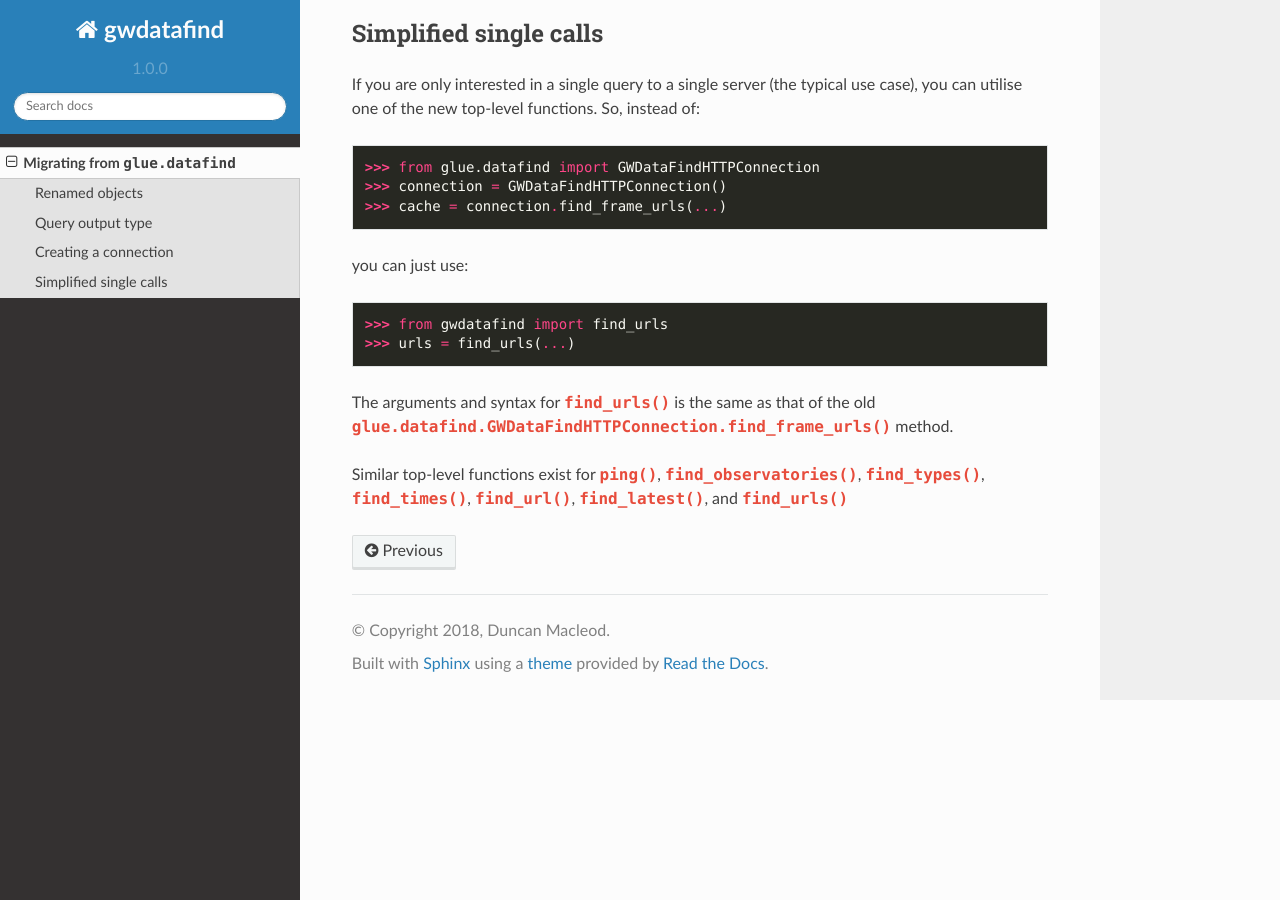
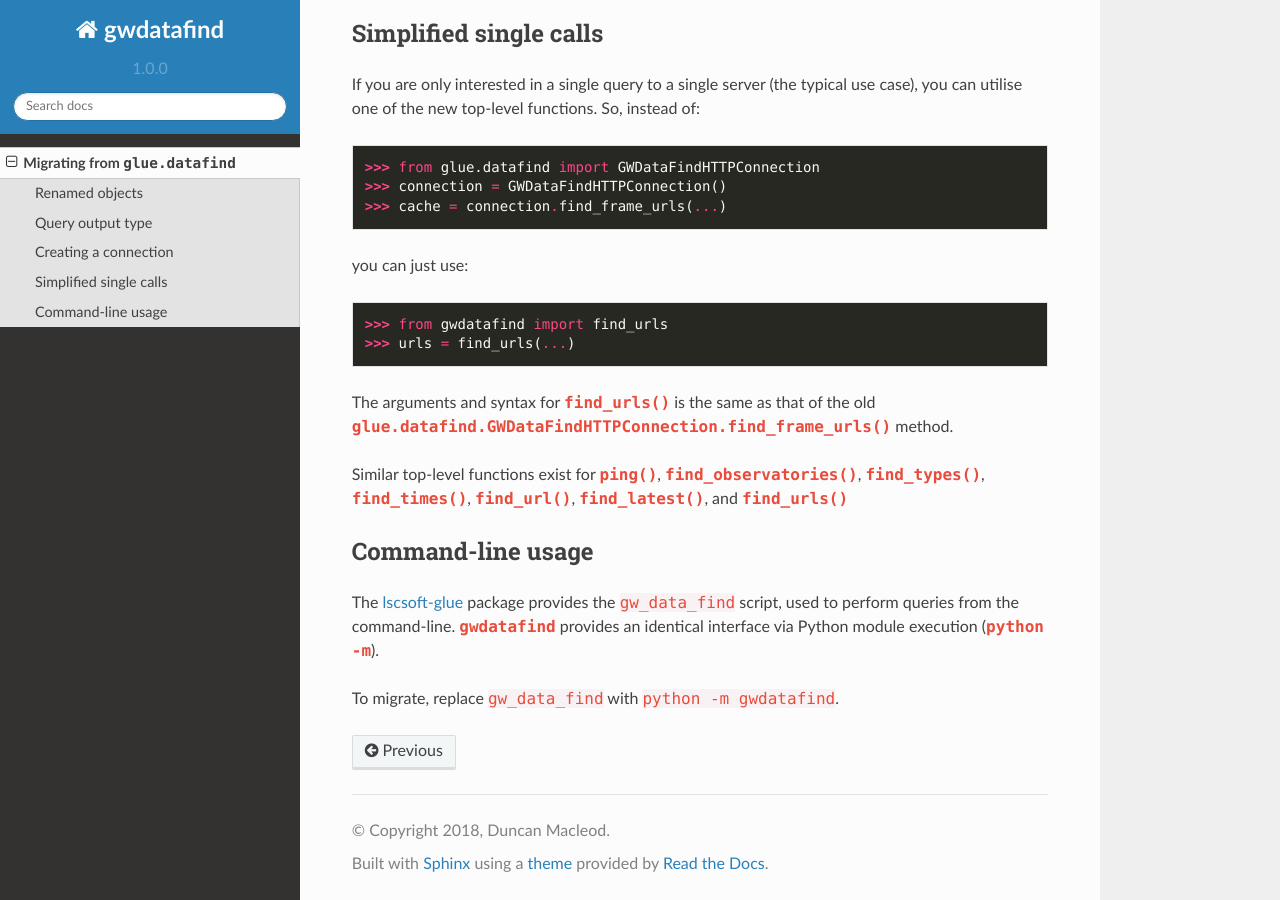
Before and after one commit to duncan-brown/gwdatafind, a Sphinx documentation site: the page built from docs/migrating.rst, in a window 1280 px wide and 900 px high, scrolled down 1121 px. Built offline with Sphinx 7.4.7 and the Read the Docs theme 2.0.0, drawn with Linux system fonts in a browser that asks for light colours; the version number is read from the project's files by our own code.

Commit message:
docs: added migration notes for command-line

```diff
--- a/docs/migrating.rst
+++ b/docs/migrating.rst
@@ -81,3 +81,13 @@
 :func:`~gwdatafind.find_url`,
 :func:`~gwdatafind.find_latest`, and
 :func:`~gwdatafind.find_urls`
+
+==================
+Command-line usage
+==================
+
+The `lscsoft-glue <https://pypi.org/project/lscsoft-glue/>`__ package provides the
+``gw_data_find`` script, used to perform queries from the command-line.
+`gwdatafind` provides an identical interface via Python module execution (`python -m`).
+
+To migrate, replace ``gw_data_find`` with ``python -m gwdatafind``.
```
